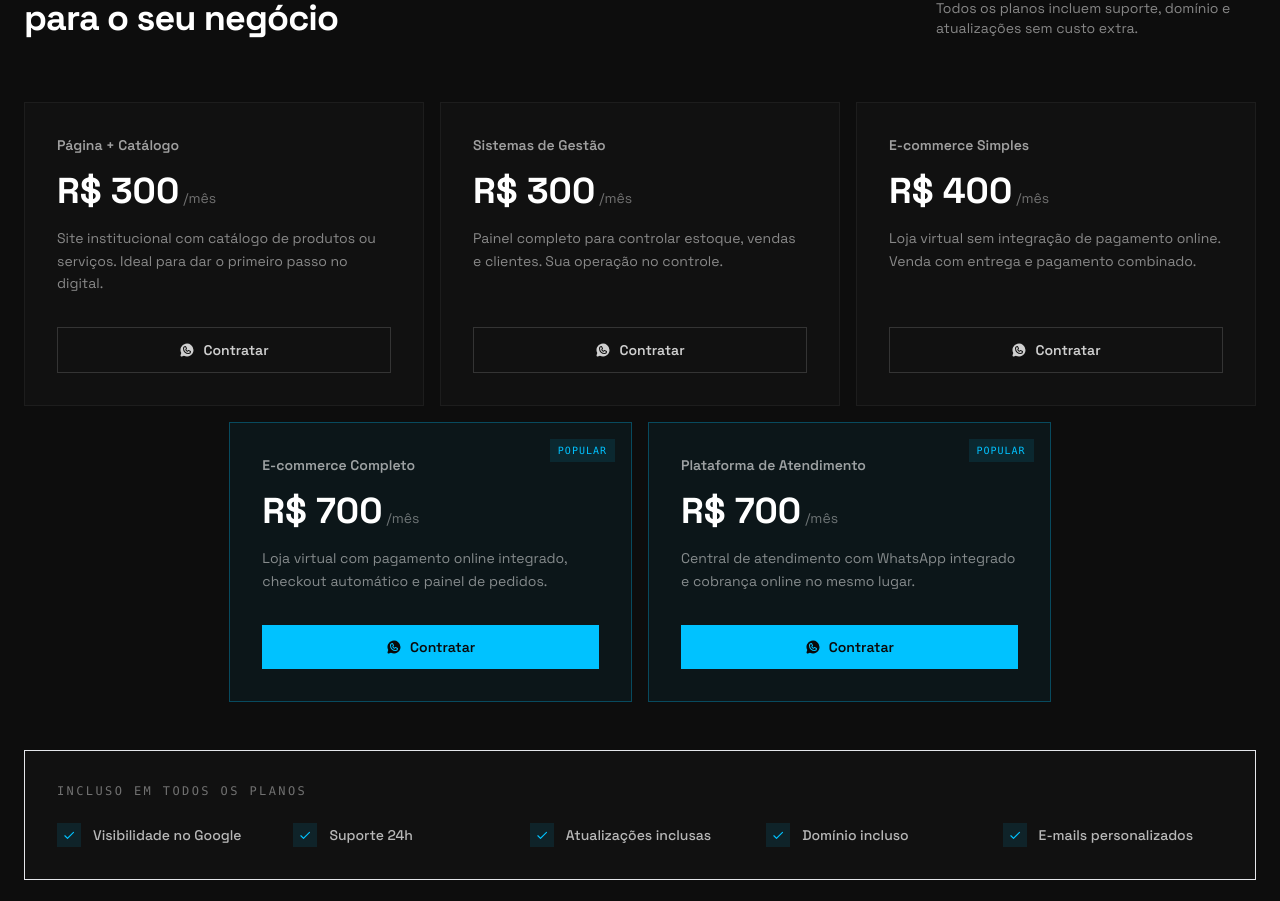
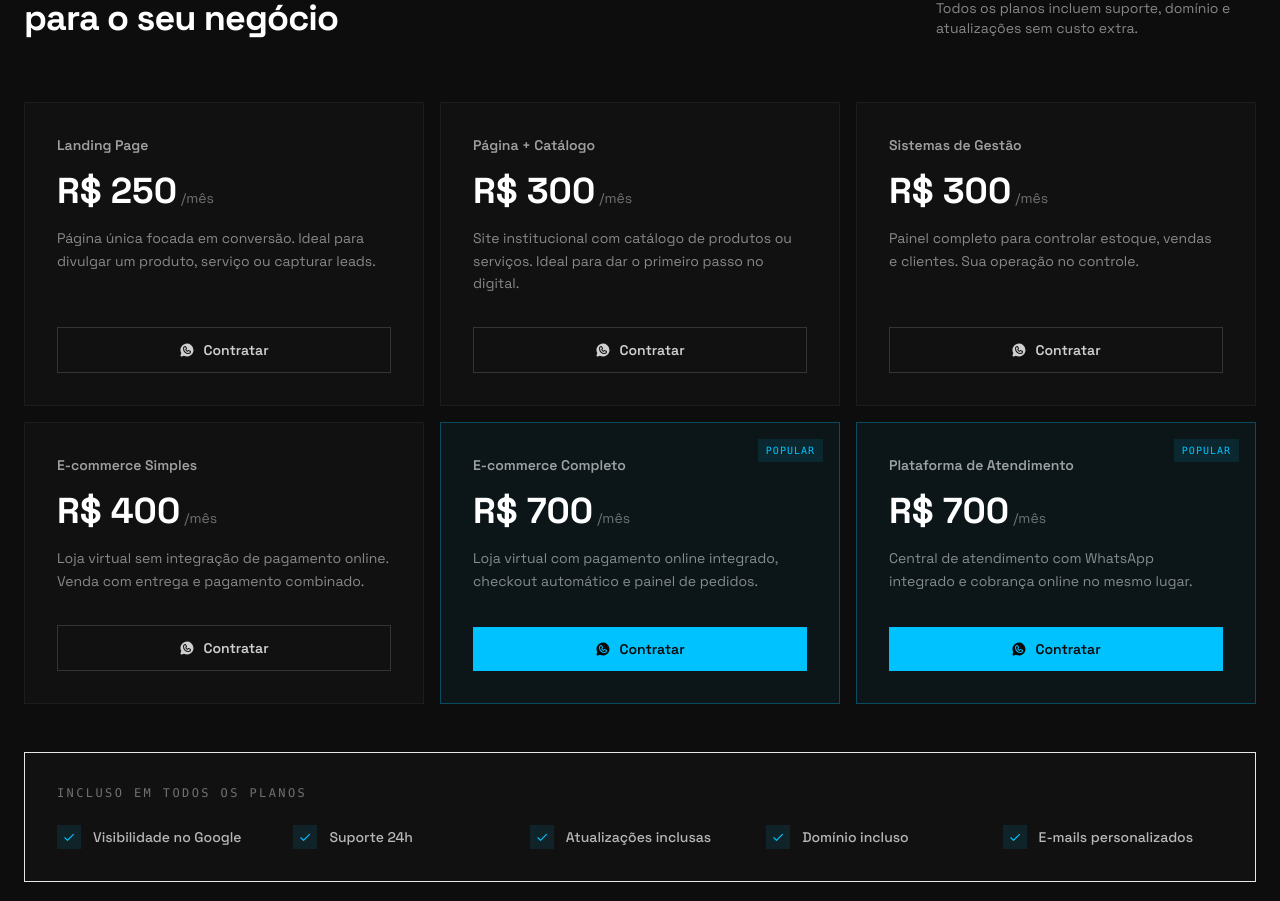
Before and after one commit to braga0013/bragax, a React (Vite) app: page / in a window 1280 px wide. Shown: the part 3100-4001 px from the top of the page. Built offline with nearby package versions, Linux system fonts and the light colour scheme.

Commit message:
Add Landing Page plan to pricing section

```diff
--- a/src/components/Pricing.tsx
+++ b/src/components/Pricing.tsx
@@ -3,6 +3,12 @@ import { Check, WhatsappLogo, Globe, Headset, Clock, EnvelopeSimple, ArrowUpRigh
 import { WA_LINK } from '../constants'
 
 const plans = [
+  {
+    name: 'Landing Page',
+    price: 'R$ 250',
+    desc: 'Página única focada em conversão. Ideal para divulgar um produto, serviço ou capturar leads.',
+    featured: false,
+  },
   {
     name: 'Página + Catálogo',
     price: 'R$ 300',
@@ -77,13 +83,13 @@ export function Pricing() {
           </motion.p>
         </div>
 
-        {/* Plan cards: row of 3, then row of 2 centered */}
+        {/* Plan cards: row of 3, then row of 3 */}
         <div className="grid grid-cols-1 sm:grid-cols-2 lg:grid-cols-3 gap-4 mb-4">
           {plans.slice(0, 3).map((plan, i) => (
             <PlanCard key={plan.name} plan={plan} index={i} prefersReduced={!!prefersReduced} />
           ))}
         </div>
-        <div className="grid grid-cols-1 sm:grid-cols-2 gap-4 lg:max-w-[66.666%] lg:mx-auto">
+        <div className="grid grid-cols-1 sm:grid-cols-2 lg:grid-cols-3 gap-4">
           {plans.slice(3).map((plan, i) => (
             <PlanCard key={plan.name} plan={plan} index={i + 3} prefersReduced={!!prefersReduced} />
           ))}
```
